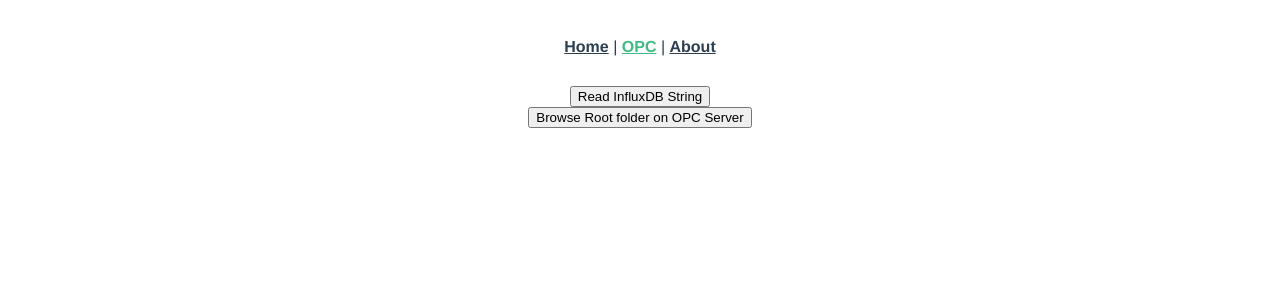
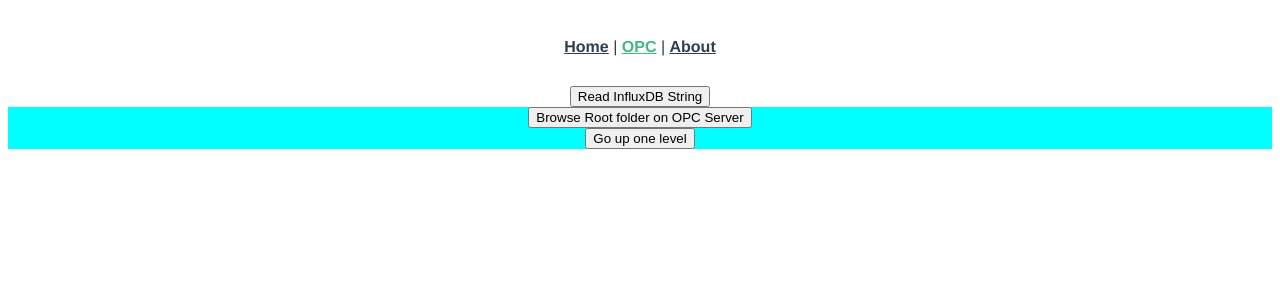
Before and after one commit to JoachimEkstrom/exjobb-node-frontend, a Vue app: page /opc in a window 1280 px wide. Shown: the top 300 px of the page. Built offline with nearby package versions, Linux system fonts and the light colour scheme.

Commit message:
Starting with CSS

```diff
--- a/src/components/BrowsingOPCServer.vue
+++ b/src/components/BrowsingOPCServer.vue
@@ -1,14 +1,23 @@
 <template>
     <div>
+        <div id="navigation">
         <Button text="Browse Root folder on OPC Server" eventId="browseOPC" @click="browseOPCServer(hostname, OPCNodeId)"></Button>
-        <div >
-            <div v-for="(data, index) in browsedData" :key="index">
+        <Button v-if="lastOPCNodeId !== 'RootFolder'" text="Go up one level" eventId="goBack" @click="goBack(hostname, lastOPCNodeId)"></Button>
+        </div>
+
+        <div id="browser">
+            <div v-for="(data, index) in browsedData" :key="index" id="oneElement">
                 <div v-if="data.nodeClass === 2">
                     <p> Variable: {{data.name}} </p>
                     <Button text="Read Variable" eventId="readVar" @click="readVar(hostname, data)"></Button>
-                    <Button v-if="data.readOnly === false" text="Write to Variable" eventId="writeVar" @click="writeVar(hostname, data)"></Button>
+                    <p> {{data.result}} </p>
+                    <div v-if="data.readOnly === false">
+                        <p>Enter value to write : <input v-model="newValue" type="number"></p>
+
+                        <Button  text="Write to Variable" eventId="writeVar" @click="writeVar(hostname, data, newValue)"></Button>
+                    </div>
                     <p v-else>This variable has the access specifier "read only"</p>
-                    <p> {{data.result}} </p>
+
                 </div>
                 <div v-else-if="data.nodeClass === 4" >
                     <p @click="callMethod(hostname, data.id)">Method: {{data.name}} </p>
@@ -45,9 +54,11 @@ export default {
     data() {
         return {
             OPCNodeId : "RootFolder",
+            lastOPCNodeId : [],
             clickedOPCNodeId : "",
             methodResponse: "",
             methodArgs : [],
+            newValue: "",
         }
 
     },
@@ -101,7 +112,7 @@ export default {
             fetch(`${hostname}/writeVariable`, {
                 method: 'POST',
                 headers: {"Access-Control-Allow-Origin" : '*', 'Content-Type': 'application/json'},
-                body: JSON.stringify({nodeId:nodeData.id, newValue: "Berra"}),
+                body: JSON.stringify({nodeId:nodeData.id, newValue: newValue}),
             })
             .then(response => response.json())
             .then(data => {
@@ -111,7 +122,16 @@ export default {
 
         },
         browseOPCServer(hostname, uri){
-            console.log(hostname)
+            console.log(uri)
+            this.lastOPCNodeId.push(uri)
+            console.log(this.lastOPCNodeId)
+            this.updBrowsedData({hostname: hostname, uri: uri})
+        },
+        goBack(hostname){
+            this.lastOPCNodeId.pop()
+            let uri = this.lastOPCNodeId[this.lastOPCNodeId.length -1]
+            console.log(uri)
+            console.log(this.lastOPCNodeId)
             this.updBrowsedData({hostname: hostname, uri: uri})
         }
      }
@@ -120,4 +140,14 @@ export default {
 
 <style scoped>
 
+#navigation {
+    background-color: aqua;
+}
+#browser {
+    background-color:blueviolet;
+}
+#oneElement {
+    background-color:chartreuse;
+}
+
 </style>
```
